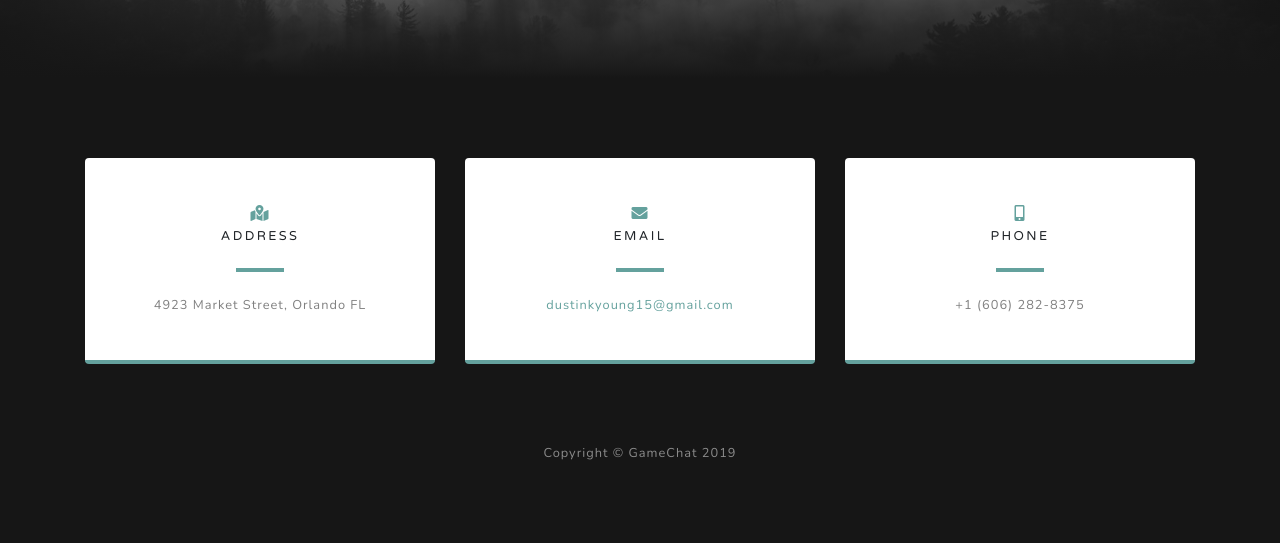
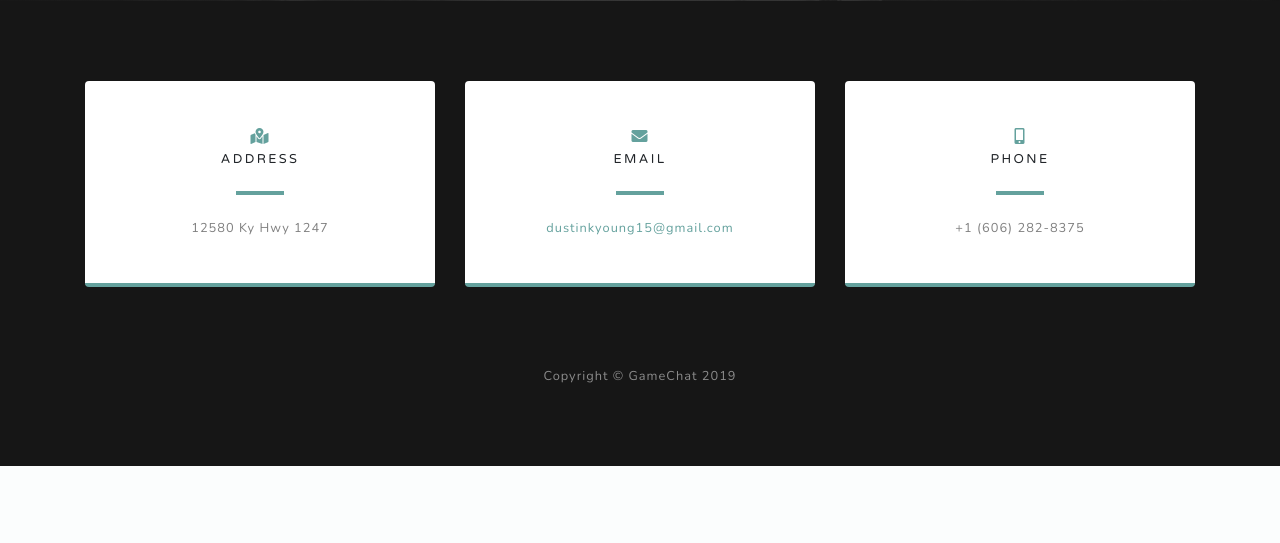
Before and after one commit to BadInternetGuy/CSC493, a Flask app: page / in a window 1280 px wide. Shown: the part 3532-4075 px from the top of the page. After the commit the page ends 3998 px from the top, so only its background shows below. Run offline with Flask 2, Linux system fonts and the light colour scheme; some libraries are stand-ins or nearby versions.

Commit message:
Final changes to Landing Page.

```diff
--- a/templates/landingpad.html
+++ b/templates/landingpad.html
@@ -222,7 +222,7 @@
               <i class="fas fa-map-marked-alt text-primary mb-2"></i>
               <h4 class="text-uppercase m-0">Address</h4>
               <hr class="my-4">
-              <div class="small text-black-50">4923 Market Street, Orlando FL</div>
+              <div class="small text-black-50">12580 Ky Hwy 1247</div>
             </div>
           </div>
         </div>
```
Also changed, not shown: static/img/bg-masthead-OG.jpg (added), static/img/bg-masthead.jpg, static/img/discussion.png (added).
